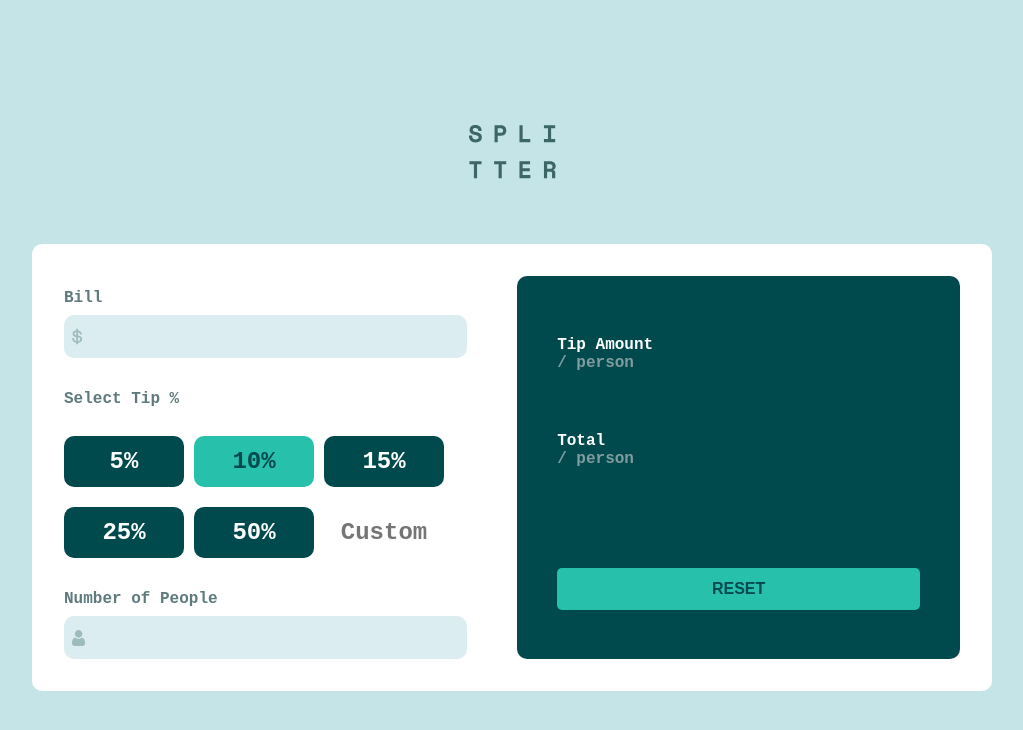
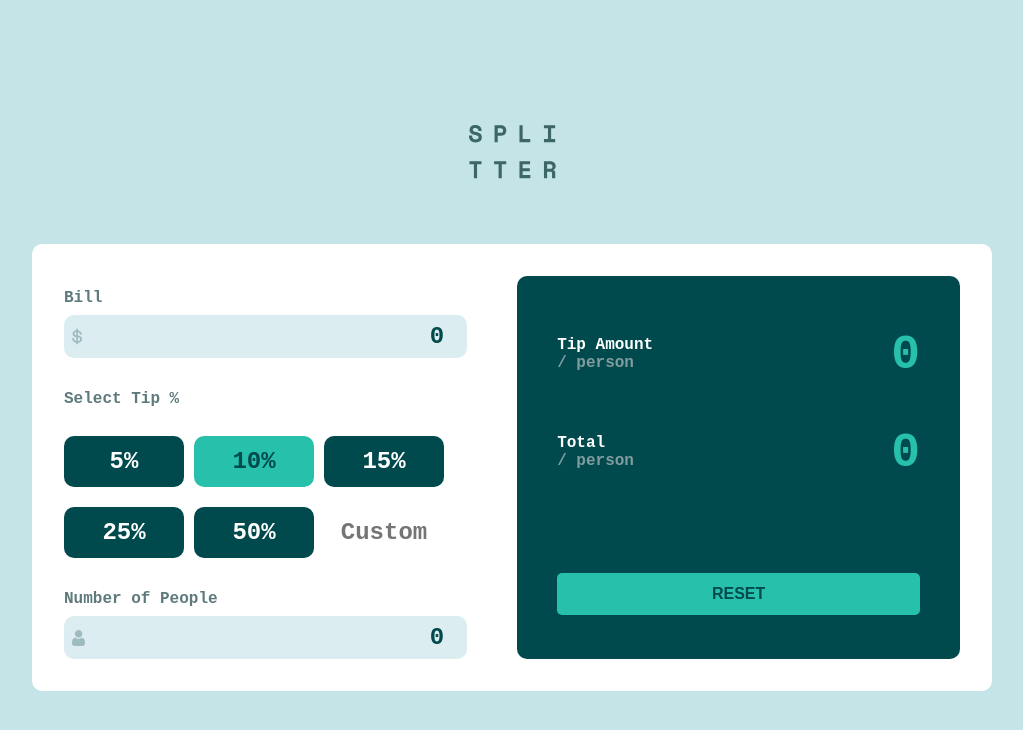
Before and after one commit to rlabuonora/react-tip-calculator, a React (Create React App) app: page / in a window 1280 px wide. Shown: the top 730 px of the page, without its empty margins (128-1151 px from the left). Built offline with nearby package versions, Linux system fonts and the light colour scheme.

Commit message:
Finish project

```diff
--- a/src/App.js
+++ b/src/App.js
@@ -14,8 +14,10 @@ import ShowOutputs from './components/ShowOutputs';
 function App() {
 
   const [tipPercent, setTip] = useState(0.1);
-  const [totalBill, setTotalBill] = useState();
-  const [nPeople, setPeople] = useState();
+  const [totalBill, setTotalBill] = useState(0);
+  const [nPeople, setPeople] = useState(0);
+
+  console.log(totalBill)
 
   return (
     <>
@@ -39,11 +41,13 @@ function App() {
                 />
         )}
         <CustomTip
+          tip={tipPercent}
           onChangeTip={setTip}
         />
 
         <h2>Number of People</h2>
         <InputPeople
+          nPeople={ nPeople }
           onChangePeople={ setPeople }
         />
       </section>
@@ -54,9 +58,11 @@ function App() {
         tipPercent={tipPercent}
         nPeople ={nPeople}
         onReset = {() => {
-          setPeople();
+
+          setPeople(0);
           setTip(0.1);
-          setTotalBill();
+          setTotalBill(0);
+
         }
         }
     />
--- a/src/components/CustomTip.js
+++ b/src/components/CustomTip.js
@@ -1,11 +1,11 @@
-export default function CustomTip({onChangeTip = f => f}) {
+export default function CustomTip({tip, onChangeTip = f => f}) {
 
     return(
         <input
             onBlur={(e) => {
-            const val = e.target.value;
-            onChangeTip(val / 100);
-            e.target.value = `${val}%`;
+              const newVal=e.target.value.replace(/%$/,"");
+              onChangeTip(newVal / 100);
+              e.target.value = `${newVal}%`;
             }}
             type="text"
             placeholder="Custom"
--- a/src/components/InputPeople.js
+++ b/src/components/InputPeople.js
@@ -1,15 +1,14 @@
 export default function InputPeople({nPeople, onChangePeople = f => f}) {
     return(
         <input type="number"
-            autocomplete="off"
             onChange={ (e) => {
 
                 const nPeople = e.target.value;
                 onChangePeople(nPeople);
-                e.target.talue = nPeople;
 
             }}
             name="input-persons-total"
+            value={nPeople}
         />
     );
 }
--- a/src/components/InputTotalBill.js
+++ b/src/components/InputTotalBill.js
@@ -5,11 +5,13 @@ export default function InputTotalBill({ totalBill, setTotalBill = f => f }) {
         <input type="number"
                name="input-bill-total"
                value={totalBill}
-               onBlur={
-                (e) => {
-                    setTotalBill(e.target.value);
-                }
+
+               onChange={
+                   (e) => {
+                       setTotalBill(e.target.value);
+                   }
                }
+
         />
     );
 }
--- a/src/components/ShowOutputs.js
+++ b/src/components/ShowOutputs.js
@@ -6,7 +6,8 @@ export default function ShowOutputs({totalBill, tipPercent, nPeople, onReset = f
 
   const tip = calculateTip(totalBill, tipPercent);
 
-  const tipPerson = calculatePerPerson(tip, nPeople);
+  const perPerson = calculatePerPerson(totalBill, tipPercent, nPeople);
+  console.log(perPerson);
 
 
   return(
@@ -16,7 +17,7 @@ export default function ShowOutputs({totalBill, tipPercent, nPeople, onReset = f
         <h2>Tip Amount</h2>
         <p>/ person</p>
       </div>
-      <p className="output-number">{isNaN(tip) ? "" :  tip}</p>
+      <p className="output-number">{totalBill === 0 ? 0 :  tip}</p>
     </div>
     <div className="output-item">
       <div className="output-label">
@@ -24,7 +25,7 @@ export default function ShowOutputs({totalBill, tipPercent, nPeople, onReset = f
         <p>/ person</p>
       </div>
       <p className="output-number">
-        {isNaN(tipPerson) ? "" :  tipPerson}</p>
+        {nPeople === 0 ? 0 :  perPerson}</p>
     </div>
     <ResetButton onReset={onReset}/>
   </div>
--- a/src/components/TipButton.js
+++ b/src/components/TipButton.js
@@ -1,8 +1,10 @@
 export default function TipButton({ rate, selected, onChangeTip = f => f }) {
     return(
         <button
-            onClick={() =>
-            onChangeTip(rate)}
+            onClick={() => {
+                onChangeTip(rate)}
+
+            }
             className={selected ? "active": null}>
             { rate * 100}%
         </button>
--- a/src/helpers.js
+++ b/src/helpers.js
@@ -3,7 +3,7 @@ export const calculateTip = (bill, rate) => {
     return tip.toFixed(2);
  }
 
-export const calculatePerPerson = (tip_amount, n_people) => {
-    const per_person = tip_amount / n_people;
-    return per_person.toFixed(2);
+export const calculatePerPerson = (total, tipPercent, n_people) => {
+    const perPerson = (total * (1 + tipPercent)) / n_people;
+    return perPerson.toFixed(2);
 }
```
